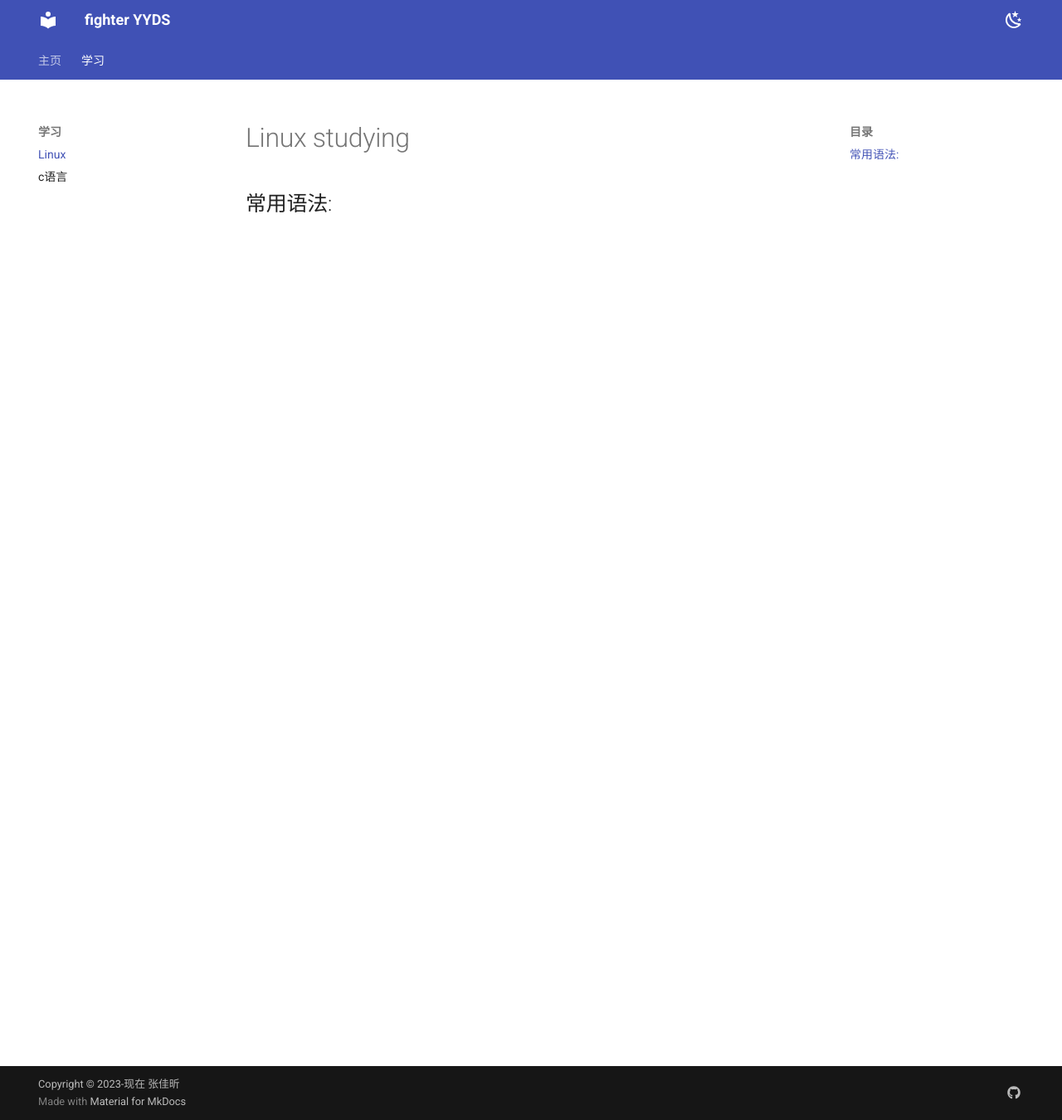
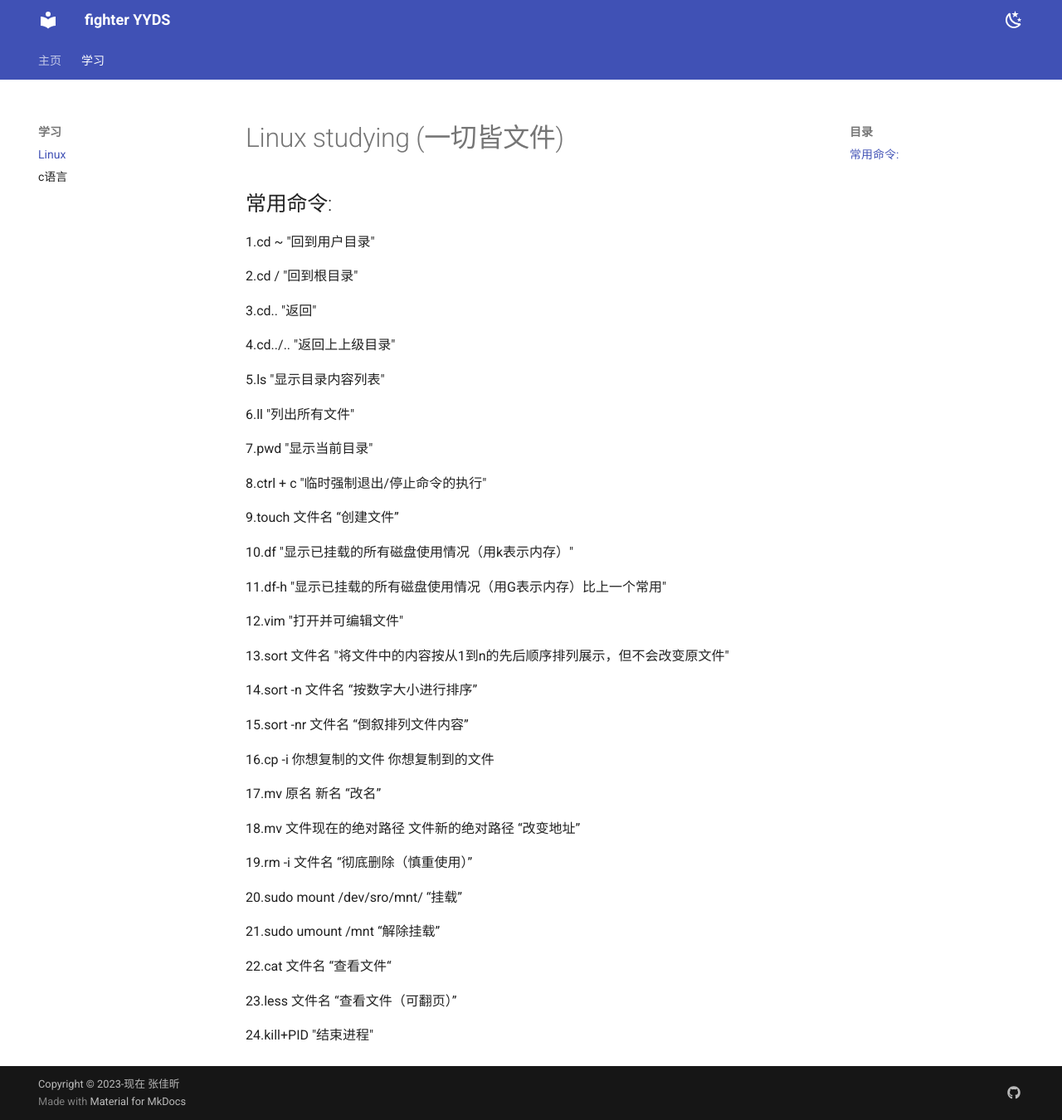
Before and after one commit to fighteryyds/fy-blog, an MkDocs documentation site: the page built from docs/study1/Linux.md, in a window 1280 px wide and 1350 px high. Shown: the whole window at 83% size. Built offline with MkDocs 1.6.1 and Material for MkDocs 9.7.7, drawn with Linux system fonts in a browser that asks for light colours.

Commit message:
2023-11-02_22:53:22 update

```diff
--- a/docs/study1/Linux.md
+++ b/docs/study1/Linux.md
@@ -1,3 +1,51 @@
-#Linux studying
+#Linux studying (一切皆文件)
 
-##常用语法:
+##常用命令:
+
+1.cd ~  "回到用户目录"
+
+2.cd /   "回到根目录"
+
+3.cd..   "返回"
+
+4.cd../..  "返回上上级目录"
+
+5.ls       "显示目录内容列表"
+
+6.ll         "列出所有文件"
+
+7.pwd    "显示当前目录"
+
+8.ctrl + c "临时强制退出/停止命令的执行"
+
+9.touch 文件名   “创建文件”
+
+10.df       "显示已挂载的所有磁盘使用情况（用k表示内存）"
+
+11.df-h     "显示已挂载的所有磁盘使用情况（用G表示内存）比上一个常用"
+
+12.vim      "打开并可编辑文件"
+
+13.sort 文件名   "将文件中的内容按从1到n的先后顺序排列展示，但不会改变原文件"
+
+14.sort -n 文件名  “按数字大小进行排序”
+
+15.sort -nr 文件名 “倒叙排列文件内容”
+
+16.cp -i 你想复制的文件 你想复制到的文件
+
+17.mv 原名 新名  “改名”
+
+18.mv 文件现在的绝对路径 文件新的绝对路径 “改变地址”
+
+19.rm -i 文件名 “彻底删除（慎重使用）”
+
+20.sudo mount /dev/sro/mnt/ “挂载”
+
+21.sudo umount /mnt      “解除挂载”
+
+22.cat 文件名  “查看文件“
+
+23.less 文件名   “查看文件（可翻页）”
+
+24.kill+PID "结束进程"
```
